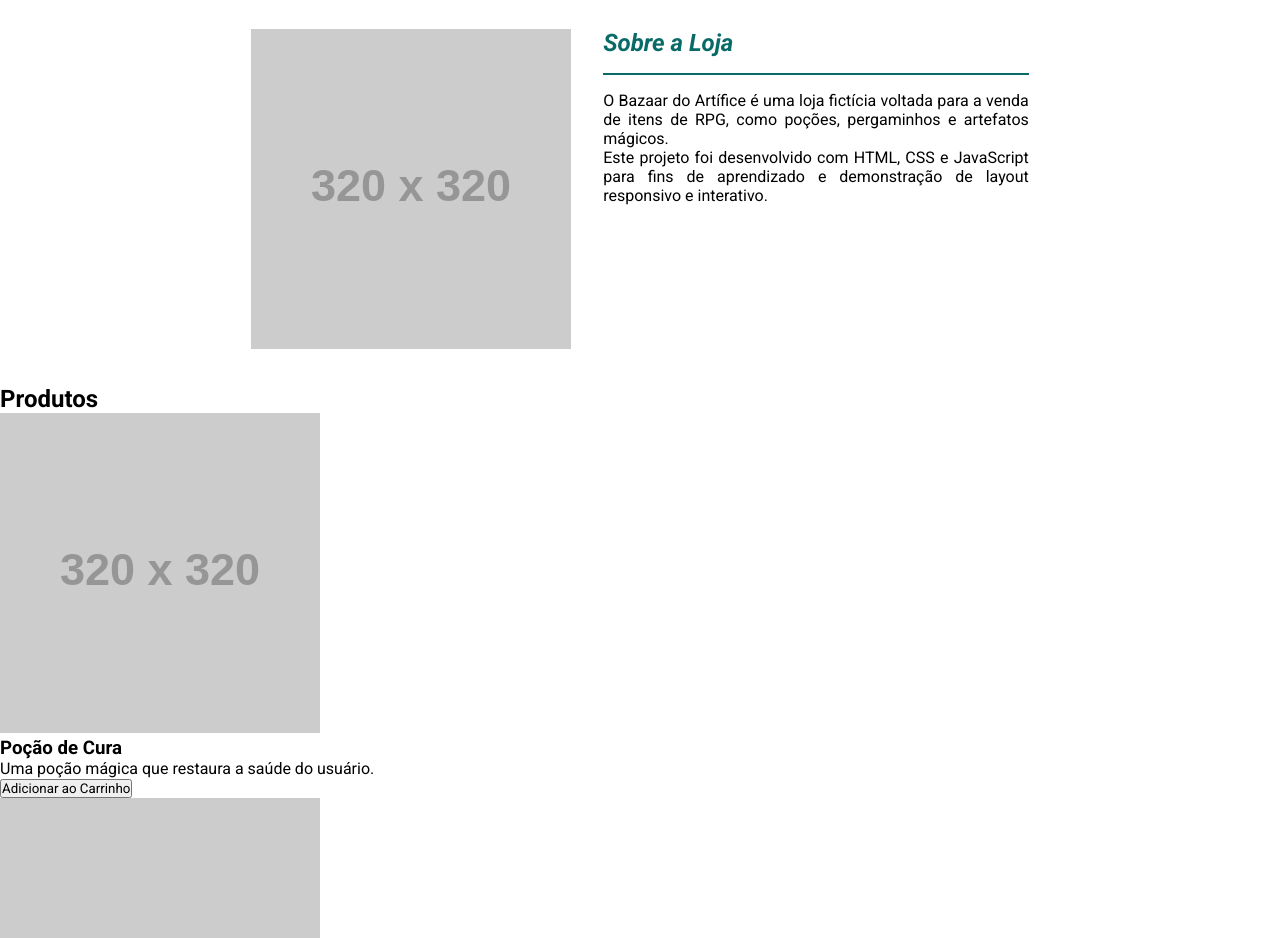
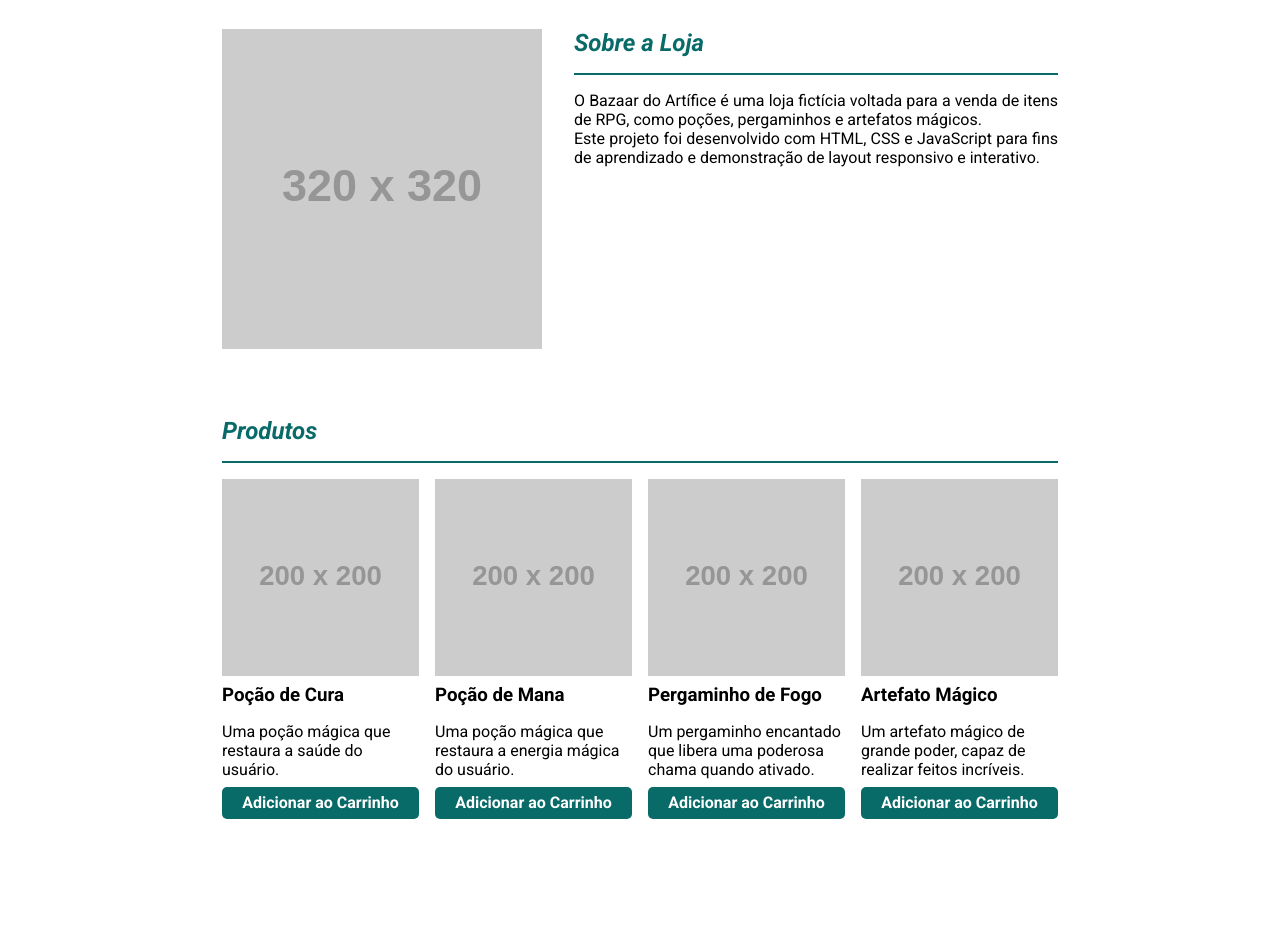
Before and after one commit to gimorais/EBAC_FullStackPython_Atividade_LojaFicticia, a plain HTML site: page index.html in a window 1280 px wide. Shown: the part 73-1011 px from the top of the page. After the commit the page ends 924 px from the top, so only its background shows below. Drawn offline with Linux system fonts and the light colour scheme; placeholder pictures from the web are drawn by us.

Commit message:
Estilização dos botões e ajustes no layout da seção de produtos

```diff
--- a/index.html
+++ b/index.html
@@ -20,7 +20,7 @@
         </div>
     </header>
     <section id="sobre">
-        <div class="sobre-container">
+        <div class="container sobre-container">
             <div class="sobre-imagem">
                 <img src="https://placehold.co/320x320" alt="Foto do Bazaar do Artífice">
             </div>
@@ -31,35 +31,43 @@
         </div>
     </section>
     <section id="produtos">
-        <div class="container">
+        <div class="container produtos-container">
             <h2>Produtos</h2>
             <div class="lista-produtos">
                 <div class="produto">
-                    <img src="https://placehold.co/320x320" alt="Poção de Cura">
+                    <img src="https://placehold.co/200x200" alt="Poção de Cura">
+                    <div class="texto-produto">
                         <h3>Poção de Cura</h3>
                         <p>Uma poção mágica que restaura a saúde do usuário.</p>
                         <button aria-label="Adicionar Poção de Cura ao Carrinho">Adicionar ao Carrinho</button>
                     </div>
+                </div>
                 <div class="produto">
-                    <img src="https://placehold.co/320x320" alt="Poção de Mana">
+                    <img src="https://placehold.co/200x200" alt="Poção de Mana">
+                    <div class="texto-produto">
                         <h3>Poção de Mana</h3>
                         <p>Uma poção mágica que restaura a energia mágica do usuário.</p>
                         <button aria-label="Adicionar Poção de Mana ao Carrinho">Adicionar ao Carrinho</button>
                     </div>
+                </div>
                 <div class="produto">
-                    <img src="https://placehold.co/320x320" alt="Pergaminho de Fogo">
+                    <img src="https://placehold.co/200x200" alt="Pergaminho de Fogo">
+                    <div class="texto-produto">
                         <h3>Pergaminho de Fogo</h3>
                         <p>Um pergaminho encantado que libera uma poderosa chama quando ativado.</p>
                         <button aria-label="Adicionar Pergaminho de Fogo ao Carrinho">Adicionar ao Carrinho</button>
                     </div>
+                </div>
                 <div class="produto">
-                    <img src="https://placehold.co/320x320" alt="Artefato Mágico">
+                    <img src="https://placehold.co/200x200" alt="Artefato Mágico">
+                    <div class="texto-produto">
                         <h3>Artefato Mágico</h3>
                         <p>Um artefato mágico de grande poder, capaz de realizar feitos incríveis.</p>
                         <button aria-label="Adicionar Artefato Mágico ao Carrinho">Adicionar ao Carrinho</button>
                     </div>
                 </div>
             </div>
+        </div>
     </section>
 </body>
 </html>
--- a/main.css
+++ b/main.css
@@ -9,7 +9,7 @@ header {
     background-color: #096B68;
 }
 
-header .container {
+header > .container {
     display: flex;
     justify-content: space-between;
     align-items: center;
@@ -36,27 +36,82 @@ header h1 {
     font-style: italic;
 }
 
+.container {
+    max-width: 900px;
+    margin: 0 auto;
+    padding: 2rem;
+}
+
 .sobre-container {
     display: flex;
-    justify-content: center;
-    padding: 2rem;
     gap: 2rem;
+    align-items: flex-start;
 }
 
-.sobre-container .sobre-texto {
-    max-width: 35%;
+.sobre-imagem img {
+    max-width: 100%;
+    height: auto;
 }
 
-.sobre-container .sobre-texto h2 {
-    width: 100%;
-    color:#096B68;
+.sobre-texto {
+    flex: 1;
+}
+
+.sobre-texto h2 {
+    color: #096B68;
     font-style: italic;
     border-bottom: solid 2px #096B68;
     padding-bottom: 1rem;
 }
 
-.sobre-container .sobre-texto p {
-    width: 100%;
+.sobre-texto p {
     text-align: justify;
     padding-top: 1rem;
 }
+
+.produtos-container h2 {
+    color: #096B68;
+    font-style: italic;
+    border-bottom: solid 2px #096B68;
+    padding-bottom: 1rem;
+}
+
+.lista-produtos {
+    display: grid;
+    grid-template-columns: repeat(4, 1fr);
+    gap: 1rem;
+    padding-top: 1rem;
+}
+
+.produto {
+    display: flex;
+    flex-direction: column;
+    align-items: center;
+    text-align: center;
+}
+
+.produto img {
+    max-width: 100%;
+    height: auto;
+}
+
+.produto h3, .produto p {
+    padding: 0.5rem 0;
+    text-align: left;
+}
+
+.produto button {
+    width: 100%;
+    background-color: #096B68;
+    color: #fff;
+    font-size: 16px;
+    padding: 0.4rem 0;
+    border: none;
+    border-radius: 5px;
+    font-weight: bold;
+}
+
+.produto button:hover {
+    background-color: #129990;
+    cursor: pointer;
+}
```
Lines whose indentation alone changed are shown as unchanged.
